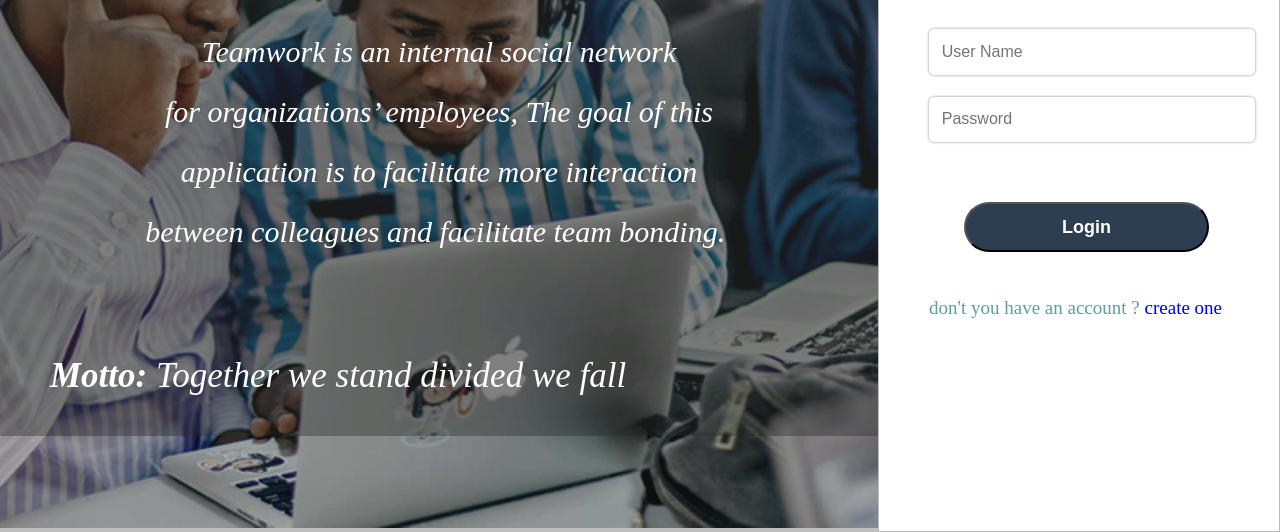
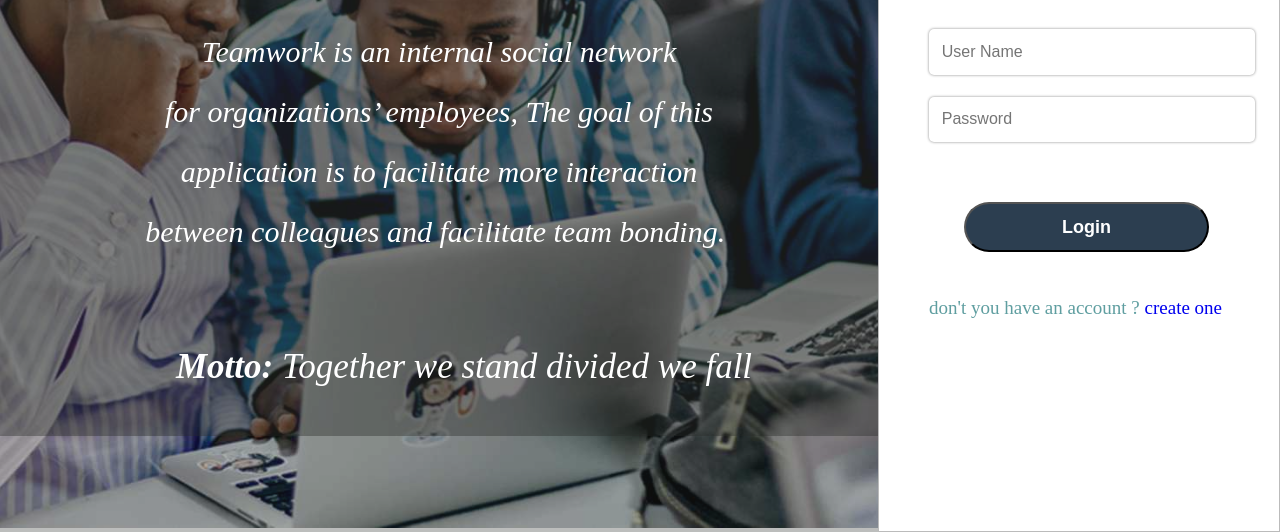
Before and after one commit to mwafrika/teamwork, a plain HTML site: page UI/html_files/homepage.html in a window 1280 px wide. Shown: the part 297-829 px from the top of the page. Drawn offline with Linux system fonts and the light colour scheme; a script that the page names is missing.

Commit message:
ft(login): center the motto text [finishes #16828181]

```diff
--- a/UI/css_files/homepage.css
+++ b/UI/css_files/homepage.css
@@ -19,8 +19,8 @@ background-color: rgba(4, 6, 8, 0.479);
 }
 .overlayer h2{
   font-size:35px;
-   padding-top: 50px;
-   float:left;
+   padding-top: 70px;
+   /* float:left; */
    margin-left: 50px;
    font-weight: normal;
    font-style: italic;
```
